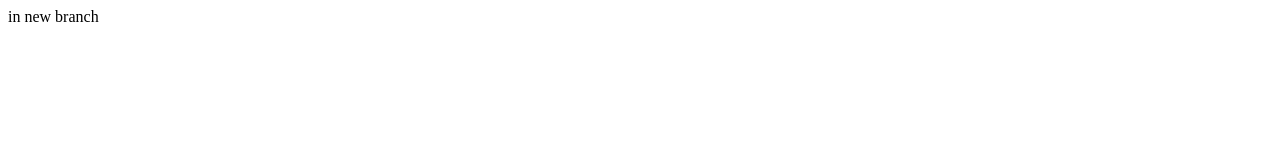
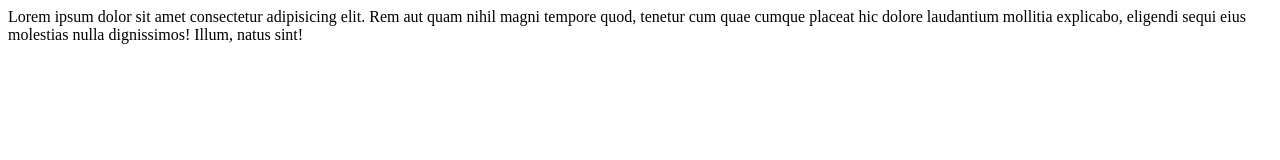
Before and after one commit to ParvSuhagiya/feature, a plain HTML site: page index.html in a window 1280 px wide. Drawn offline with Linux system fonts and the light colour scheme.

Commit message:
html file created

```diff
--- a/index.html
+++ b/index.html
@@ -6,6 +6,8 @@
     <title>Document</title>
 </head>
 <body>
-    in new branch
+    <div>
+        Lorem ipsum dolor sit amet consectetur adipisicing elit. Rem aut quam nihil magni tempore quod, tenetur cum quae cumque placeat hic dolore laudantium mollitia explicabo, eligendi sequi eius molestias nulla dignissimos! Illum, natus sint!
+    </div>
 </body>
 </html>
--- a/style.css
+++ /dev/null
@@ -1,4 +0,0 @@
-body{
-    background-color: aliceblue;
-    display: flex;
-}
```
